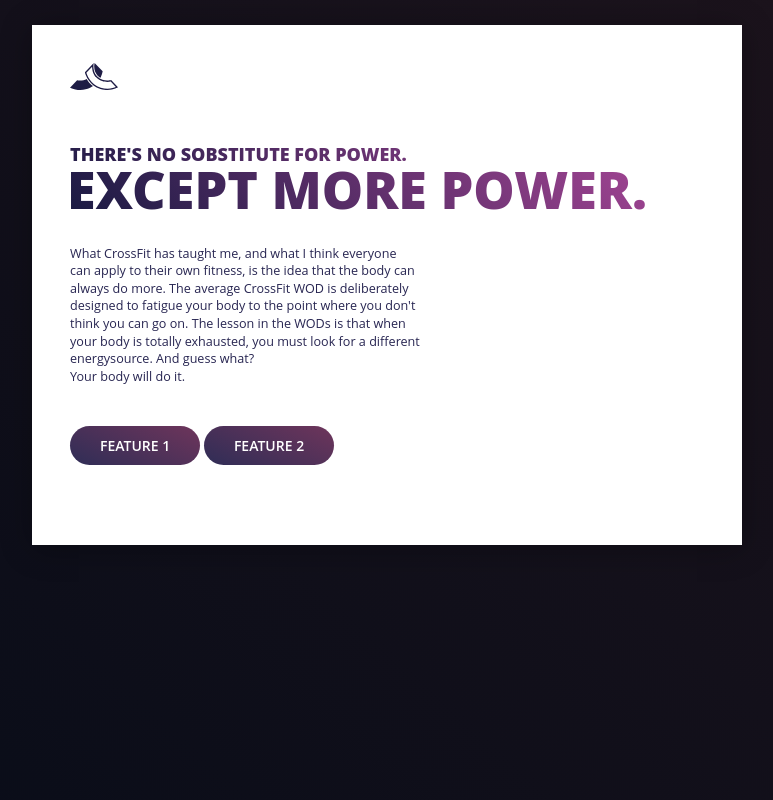
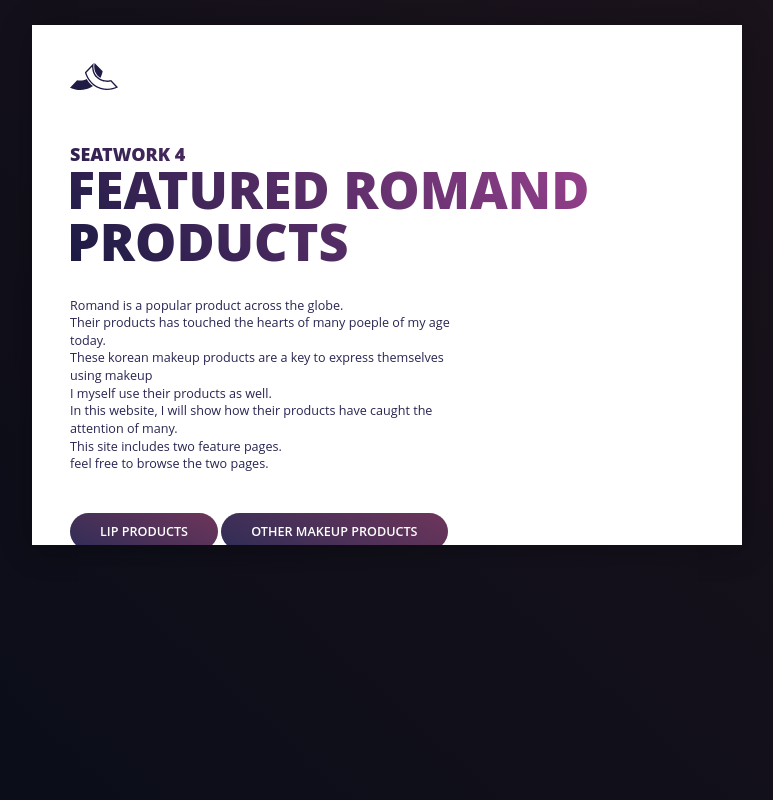
Before and after one commit to xedders/WD-Seatwork-4, a plain HTML site: page index.html in a window 1280 px wide. Shown: the whole page, without its empty margins (253-1026 px from the left). Drawn offline with Linux system fonts and the light colour scheme; a script that the page names is missing.

Commit message:
Fix(landing page):changed landing page text

```diff
--- a/index.html
+++ b/index.html
@@ -34,12 +34,12 @@
   </svg>
         </div>
         <div class="title">
-          <small>There's no sobstitute for power.</small> Except more power.</div>
-        <div class="text">What CrossFit has taught me, and what I think everyone <br /> can apply to their own fitness, is the idea that the body can
-          <br />always do more. The average CrossFit WOD is deliberately<br /> designed to fatigue your body to the point where you don't<br /> think you can go on. The lesson in the WODs is that when<br /> your body is totally exhausted, you must look
-          for a different<br /> energysource. And guess what?<br /> Your body will do it.</div>
-        <a href="./pages/page1/index.html" class="cta" target="_blank">Feature 1</a>
-        <a href="./pages/page3/index.html" class="cta" target="_blank">Feature 2</a>
+          <small>Seatwork 4</small> Featured Romand products</div>
+        <div class="text">Romand is a popular product across the globe. <br /> Their products has touched the hearts of many poeple of my age today.
+          <br />These korean makeup products are a key to express themselves using makeup<br /> I myself use their products as well.<br /> In this website, I will show how their products have caught the attention of many.<br />This site includes two feature pages.
+          <br /> feel free to browse the two pages.<br />
+        <a href="./pages/page1/index.html" class="cta" target="_blank">Lip Products</a>
+        <a href="./pages/page3/index.html" class="cta" target="_blank">Other Makeup Products</a>
       </div>
     </div>
   </div>
```
